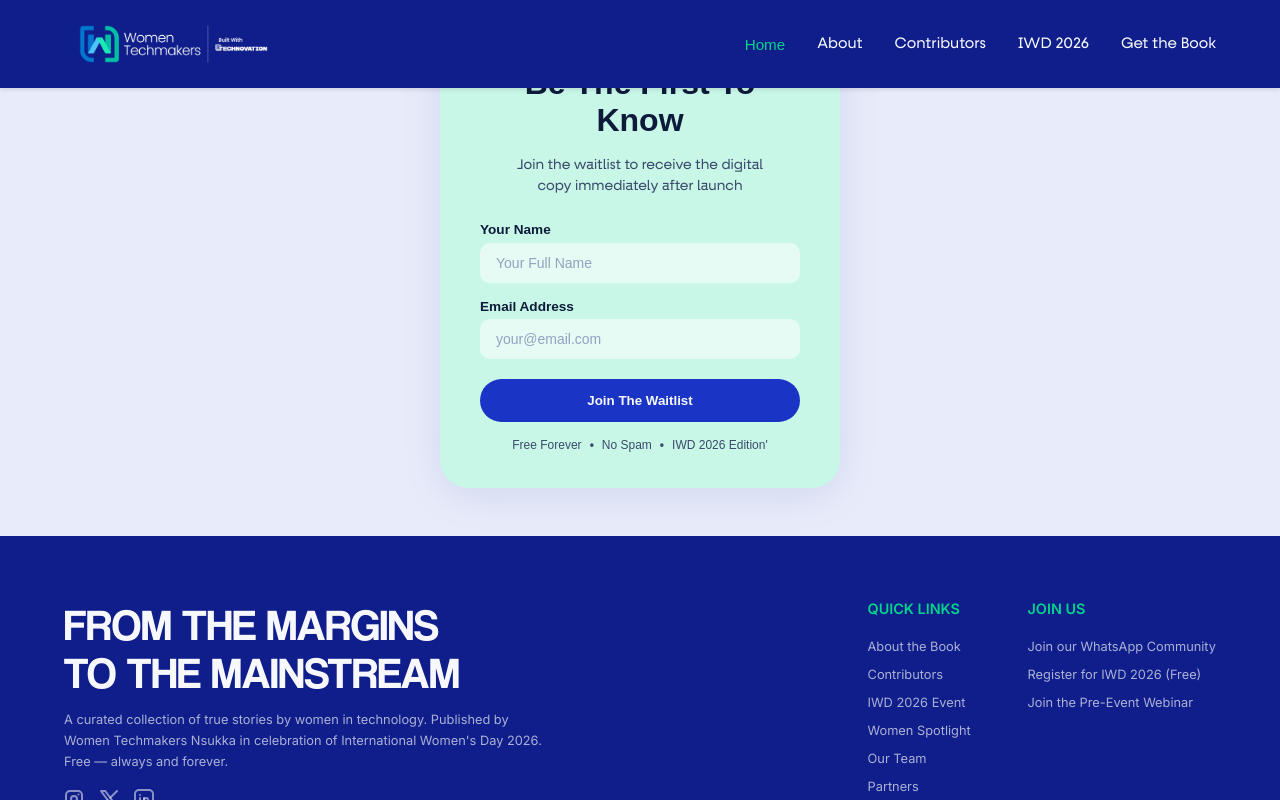
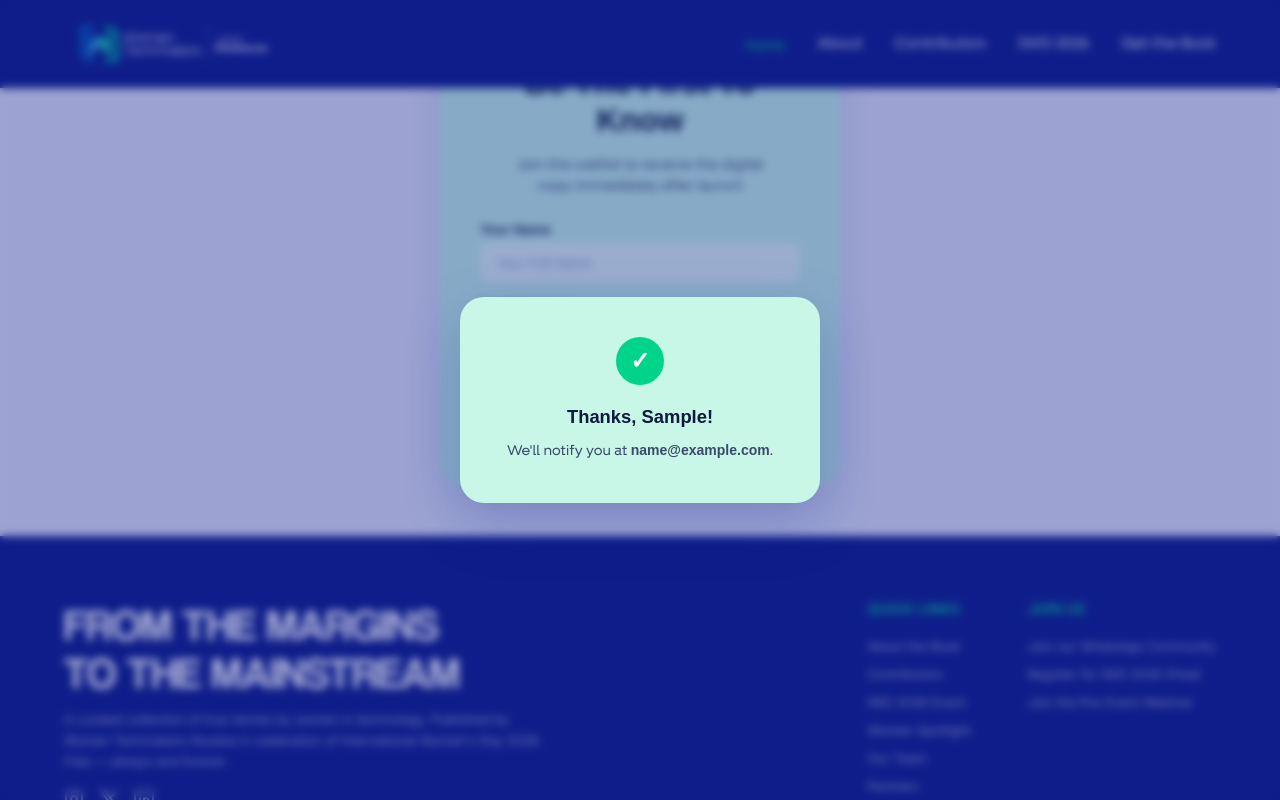
Before and after one commit to SamIfesi/Women-Techmakers, a React (Vite) app: page / in a window 1280 px wide. Both pictures are taken after typing "Sample", "name@example.com" into the empty fields and a click on the button "Join The Waitlist". Shown: the part 4467-5267 px from the top of the page. Built offline with nearby package versions, Linux system fonts and the light colour scheme; no server answers; a web font is replaced by a local one.

Commit message:
Add animated success modal and email signup integration
Implements EmailJS integration to handle waitlist form submissions
and displays a modal confirmation with animation upon successful
signup. Enhances user feedback and automates notification delivery
without manual alerts.

```diff
--- a/src/components/Waitlist/Waitlist.css
+++ b/src/components/Waitlist/Waitlist.css
@@ -116,7 +116,7 @@
 .waitlist-footer {
   display: flex;
   align-items: center;
-  gap: .5rem;
+  gap: 0.5rem;
   font-size: 0.75rem;
   font-weight: 500;
   color: var(--mid-text);
@@ -133,3 +133,57 @@
     padding: 2.75rem 2.5rem 2.25rem;
   }
 }
+
+/* ── Success Modal ─────────────────────────────────────────── */
+.wl-modal-overlay {
+  position: fixed;
+  inset: 0;
+  background: rgba(15, 30, 138, 0.35);
+  backdrop-filter: blur(4px);
+  display: flex;
+  align-items: center;
+  justify-content: center;
+  z-index: 9999;
+  padding: 1.25rem;
+}
+
+.wl-modal-card {
+  background: var(--light-green);
+  border-radius: 24px;
+  padding: 2.5rem 2rem;
+  max-width: 360px;
+  width: 100%;
+  text-align: center;
+  box-shadow: 0 20px 60px rgba(15, 30, 138, 0.2);
+  display: flex;
+  flex-direction: column;
+  align-items: center;
+  gap: 0.65rem;
+}
+
+.wl-modal-icon {
+  width: 3rem;
+  height: 3rem;
+  border-radius: 50%;
+  background: var(--brand-green);
+  color: #fff;
+  font-size: 1.5rem;
+  font-weight: 700;
+  display: flex;
+  align-items: center;
+  justify-content: center;
+  margin-bottom: 0.5rem;
+}
+
+.wl-modal-text {
+  font-size: 1.15rem;
+  font-weight: 700;
+  color: var(--dark-text);
+  line-height: 1.4;
+}
+
+.wl-modal-sub {
+  font-size: 0.875rem;
+  color: var(--mid-text);
+  line-height: 1.55;
+}
--- a/src/components/Waitlist/Waitlist.jsx
+++ b/src/components/Waitlist/Waitlist.jsx
@@ -1,24 +1,61 @@
-import { useState } from 'react';
+import { useState, useEffect, useRef } from 'react';
+import { AnimatePresence, motion } from 'framer-motion';
+import emailjs from '@emailjs/browser';
 import './Waitlist.css';
+
+// ── EmailJS config (values live in .env) ────────────────────────────────────
+const EJS_SERVICE_ID = import.meta.env.VITE_EJS_SERVICE_ID;
+const EJS_TEMPLATE_ID = import.meta.env.VITE_EJS_TEMPLATE_ID;
+const EJS_PUBLIC_KEY = import.meta.env.VITE_EJS_PUBLIC_KEY;
 
 export default function Waitlist() {
   const [name, setName] = useState('');
   const [email, setEmail] = useState('');
+  const [showModal, setShowModal] = useState(false);
+  // Snapshot of the submitted values so the modal keeps them after the form clears
+  const [submitted, setSubmitted] = useState({ name: '', email: '' });
+  const timerRef = useRef(null);
 
   function handleSubmit(e) {
     e.preventDefault();
-    // TODO: wire up to backend / email service
-    alert(`Thanks, ${name}! We'll notify you at ${email}.`);
+
+    const snap = { name, email };
+    setSubmitted(snap);
+
+    // Send data to ekesamrose@gmail.com via EmailJS
+    emailjs.send(
+      EJS_SERVICE_ID,
+      EJS_TEMPLATE_ID,
+      {
+        title: 'New Waitlist Signup',
+        name: snap.name,
+        email: snap.email,
+        message: `${snap.name} joined the waitlist with email: ${snap.email}`,
+      },
+      EJS_PUBLIC_KEY
+    );
+
+    setShowModal(true);
     setName('');
     setEmail('');
   }
 
+  // Auto-close the modal after 5 seconds
+  useEffect(() => {
+    if (showModal) {
+      timerRef.current = setTimeout(() => setShowModal(false), 5000);
+    }
+    return () => clearTimeout(timerRef.current);
+  }, [showModal]);
+
   return (
+    <>
       <section className="waitlist-section">
         <div className="waitlist-card">
           <h2 className="waitlist-title">Be The First To Know</h2>
           <p className="waitlist-subtitle">
-          Join the waitlist to receive the digital copy immediately after launch
+            Join the waitlist to receive the digital copy immediately after
+            launch
           </p>
 
           <form className="waitlist-form" onSubmit={handleSubmit} noValidate>
@@ -74,5 +111,37 @@ export default function Waitlist() {
           </p>
         </div>
       </section>
+
+      {/* ── Success Modal ─────────────────────────────────── */}
+      <AnimatePresence>
+        {showModal && (
+          <motion.div
+            className="wl-modal-overlay"
+            initial={{ opacity: 0 }}
+            animate={{ opacity: 1 }}
+            exit={{ opacity: 0 }}
+            transition={{ duration: 0.35 }}
+          >
+            <motion.div
+              className="wl-modal-card"
+              initial={{ scale: 0.5, opacity: 0, y: 0 }}
+              animate={{ scale: 1, opacity: 1, y: 0 }}
+              exit={{ scale: 1, opacity: 0, y: -80 }}
+              transition={{ type: 'spring', stiffness: 280, damping: 22 }}
+            >
+              <div className="wl-modal-icon" aria-hidden="true">
+                ✓
+              </div>
+              <p className="wl-modal-text">
+                Thanks, <strong>{submitted.name}</strong>!
+              </p>
+              <p className="wl-modal-sub">
+                We&apos;ll notify you at <strong>{submitted.email}</strong>.
+              </p>
+            </motion.div>
+          </motion.div>
+        )}
+      </AnimatePresence>
+    </>
   );
 }
```
Lines whose indentation alone changed are shown as unchanged.
